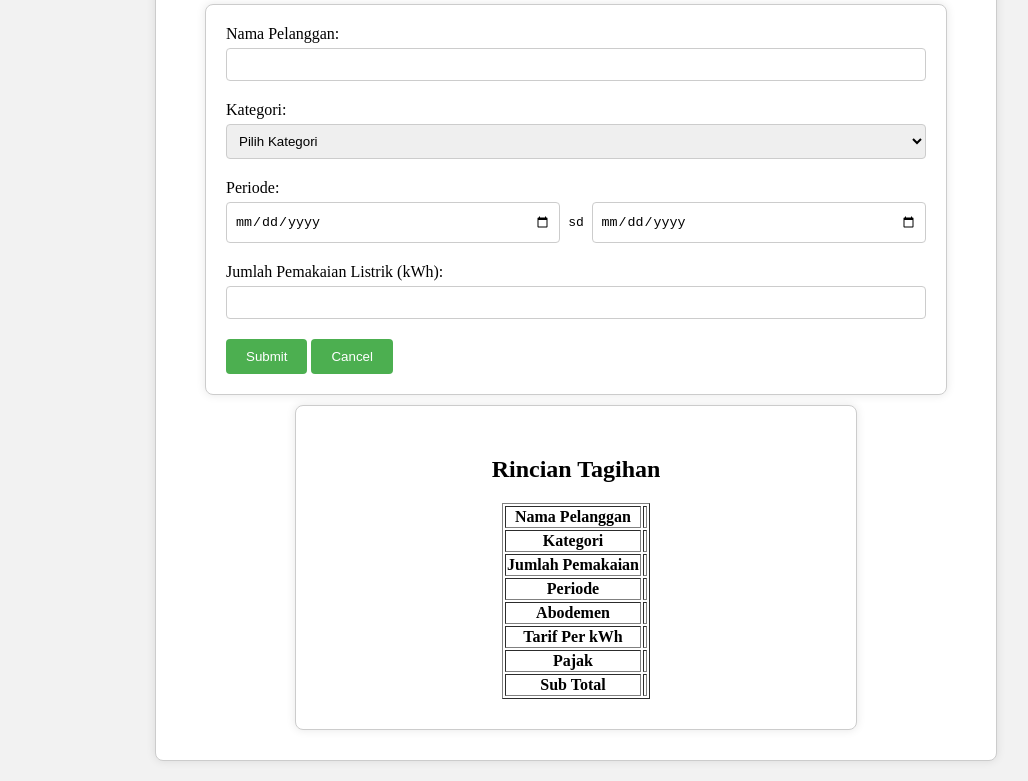
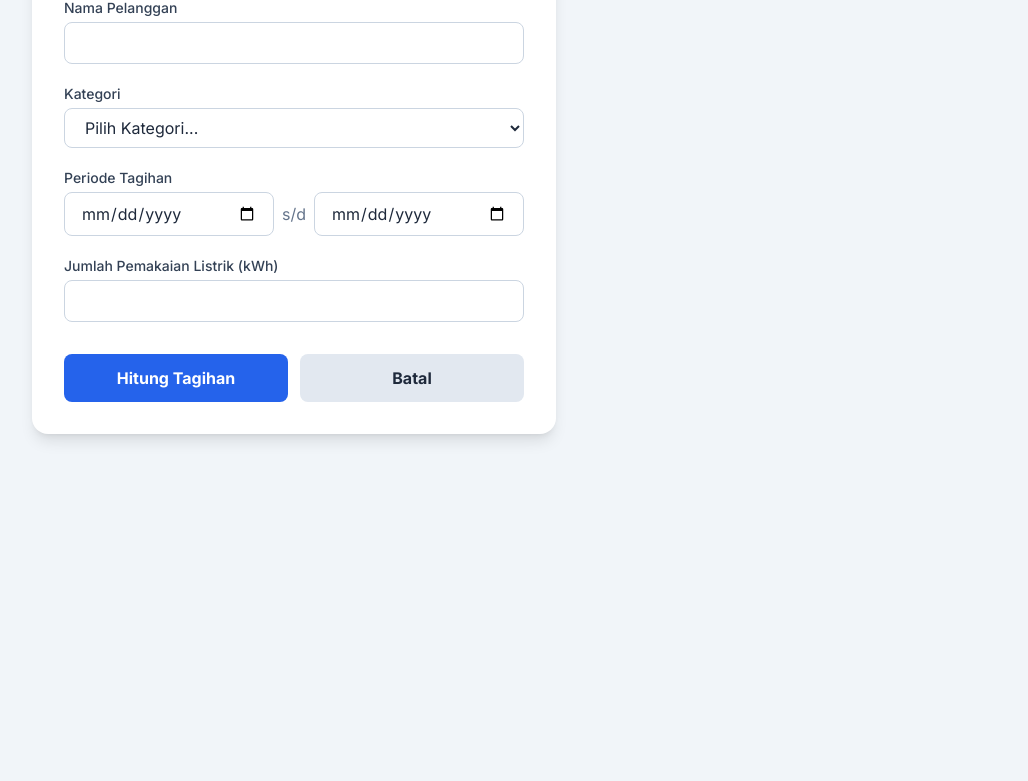
Before and after one commit to totiard/tagihan-listrik, a plain HTML site: page index.html in a window 1280 px wide. Shown: the part 214-995 px from the top of the page, without its empty margins (64-1092 px from the left). After the commit the page ends 800 px from the top, so only its background shows below. Drawn offline with nearby package versions, Linux system fonts and the light colour scheme.

Commit message:
Update index.html

```diff
--- a/index.html
+++ b/index.html
@@ -1,91 +1,148 @@
 <!DOCTYPE html>
-<html lang="en">
+<html lang="id">
 
 <head>
     <meta charset="UTF-8">
     <meta name="viewport" content="width=device-width, initial-scale=1.0">
-    <title>MENGHITUNG BIAYA TAGIHAN LISTRIK</title>
-    <link rel="icon" type="image/png" href="assets/logo small.png">
-    <link rel="stylesheet" href="style.css">
+    <title>Kalkulator Modern Tagihan Listrik</title>
 
+    <!-- Menggunakan Tailwind CSS untuk styling modern -->
+    <script src="https://cdn.tailwindcss.com"></script>
+
+    <!-- Menggunakan font Inter dari Google Fonts untuk tampilan yang lebih bersih -->
+    <link rel="preconnect" href="https://fonts.googleapis.com">
+    <link rel="preconnect" href="https://fonts.gstatic.com" crossorigin>
+    <link href="https://fonts.googleapis.com/css2?family=Inter:wght@400;500;600;700;800&display=swap" rel="stylesheet">
+
+    <style>
+        /* Menjadikan font Inter sebagai font default */
+        body {
+            font-family: 'Inter', sans-serif;
+        }
+    </style>
 </head>
 
-<body>
-    <div class="container">
-        <h2 align="center" class="logo-container"><img src="assets/logo pln.png" alt="Logo PLN" class="logo">
-            Menghitung Biaya <br> Tagihan Listrik <br> by Toti</h2>
+<body class="bg-slate-100 text-slate-800">
 
+    <div class="container mx-auto max-w-6xl p-4 sm:p-6 lg:p-8">
+
+        <!-- Header Aplikasi -->
+        <header class="text-center mb-10">
+            <div class="flex justify-center items-center gap-4">
+                <img src="https://upload.wikimedia.org/wikipedia/commons/thumb/9/97/Logo_PLN.svg/1200px-Logo_PLN.svg.png"
+                     alt="Logo PLN"
+                     class="w-14 h-auto"
+                     onerror="this.onerror=null;this.src='https://placehold.co/60x80/facc15/333?text=PLN';">
+                <div>
+                    <h1 class="text-2xl sm:text-3xl font-bold text-slate-900">Kalkulator Tagihan Listrik</h1>
+                    <p class="text-sm text-slate-500">Hitung estimasi tagihan listrik Anda dengan mudah.</p>
+                </div>
+            </div>
+        </header>
+
+        <!-- Konten Utama: Form dan Hasil -->
+        <main class="grid grid-cols-1 lg:grid-cols-2 gap-10">
+
+            <!-- Kolom Formulir Input -->
+            <div class="bg-white p-6 sm:p-8 rounded-2xl shadow-lg">
+                <h2 class="text-xl font-bold mb-6">Masukkan Data Pelanggan</h2>
                 <form id="formHitung">
-            <div class="form-group">
-                <label for="namaPelanggan">Nama Pelanggan:</label>
-                <input type="text" id="namaPelanggan" name="namaPelanggan" maxlength="50" required>
+                    <div class="space-y-5">
+                        <!-- Input Nama Pelanggan -->
+                        <div>
+                            <label for="namaPelanggan" class="block text-sm font-medium text-slate-700 mb-1">Nama Pelanggan</label>
+                            <input type="text" id="namaPelanggan" name="namaPelanggan" maxlength="50" required class="w-full px-4 py-2 border border-slate-300 rounded-lg focus:ring-2 focus:ring-blue-500 focus:border-blue-500 transition">
                         </div>
-            <div class="form-group">
-                <label for="jenis_kelamin">Kategori:</label>
-                <select id="kategori" name="kategori" required>
-                    <option value="">Pilih Kategori</option>
+
+                        <!-- Input Kategori Pelanggan -->
+                        <div>
+                            <label for="kategori" class="block text-sm font-medium text-slate-700 mb-1">Kategori</label>
+                            <select id="kategori" name="kategori" required class="w-full px-4 py-2 border border-slate-300 rounded-lg focus:ring-2 focus:ring-blue-500 focus:border-blue-500 transition bg-white">
+                                <option value="">Pilih Kategori...</option>
                                 <option value="sosial">Sosial (2200 VA)</option>
                                 <option value="rumahTangga">Rumah Tangga (1300 VA)</option>
                                 <option value="industri">Industri (6600 VA)</option>
                             </select>
                         </div>
-            <div class="form-group">
-                <label for="periode">Periode:</label>
-                <div class="periode-input">
-                    <input type="date" id="periodeAwal" name="periodeAwal" required>
-                    <pre> sd </pre>
-                    <input type="date" id="periodeAkhir" name="periodeAkhir" required>
+
+                        <!-- Input Periode -->
+                        <div>
+                            <label for="periodeAwal" class="block text-sm font-medium text-slate-700 mb-1">Periode Tagihan</label>
+                            <div class="flex items-center space-x-2">
+                                <input type="date" id="periodeAwal" name="periodeAwal" required class="w-full px-4 py-2 border border-slate-300 rounded-lg focus:ring-2 focus:ring-blue-500 focus:border-blue-500 transition">
+                                <span class="text-slate-500">s/d</span>
+                                <input type="date" id="periodeAkhir" name="periodeAkhir" required class="w-full px-4 py-2 border border-slate-300 rounded-lg focus:ring-2 focus:ring-blue-500 focus:border-blue-500 transition">
                             </div>
                         </div>
 
-            <div class="form-group">
-                <label for="jumlahPemakaian">Jumlah Pemakaian Listrik (kWh):</label>
-                <input type="number" id="jumlahPemakaian" name="jumlahPemakaian" min="1" required>
-            </div>
-            <button type="submit">Submit</button>
-            <button type="reset">Cancel</button>
-        </form>
-
-
-        <div id="rincianTagihan" class="container_table" align="center">
-            <h2>Rincian Tagihan</h2>
-            <table border="">
-                <tr>
-                    <th>Nama Pelanggan</th>
-                    <td id="namaPelangganCell"></td>
-                </tr>
-                <tr>
-                    <th>Kategori</th>
-                    <td id="kategoriCell"></td>
-                </tr>
-                <tr>
-                    <th>Jumlah Pemakaian</th>
-                    <td id="jumlahPemakaianCell"></td>
-                </tr>
-                <tr>
-                    <th>Periode</th>
-                    <td id="periodeCell"></td>
-                </tr>
-                <tr>
-                    <th>Abodemen</th>
-                    <td id="abodemenCell"></td>
-                </tr>
-                <tr>
-                    <th>Tarif Per kWh</th>
-                    <td id="tarifPerKwhCell"></td>
-                </tr>
-                <tr>
-                    <th>Pajak</th>
-                    <td id="pajakCell"></td>
-                </tr>
-                <tr>
-                    <th>Sub Total</th>
-                    <td id="subTotalCell"></td>
-                </tr>
-            </table>
+                        <!-- Input Jumlah Pemakaian -->
+                        <div>
+                            <label for="jumlahPemakaian" class="block text-sm font-medium text-slate-700 mb-1">Jumlah Pemakaian Listrik (kWh)</label>
+                            <input type="number" id="jumlahPemakaian" name="jumlahPemakaian" min="1" required class="w-full px-4 py-2 border border-slate-300 rounded-lg focus:ring-2 focus:ring-blue-500 focus:border-blue-500 transition">
                         </div>
                     </div>
+
+                    <!-- Tombol Aksi -->
+                    <div class="flex flex-col sm:flex-row gap-3 mt-8">
+                        <button type="submit" class="w-full bg-blue-600 text-white font-bold py-3 px-4 rounded-lg hover:bg-blue-700 focus:outline-none focus:ring-2 focus:ring-offset-2 focus:ring-blue-500 transition duration-300">
+                            Hitung Tagihan
+                        </button>
+                        <button type="reset" id="resetButton" class="w-full bg-slate-200 text-slate-800 font-bold py-3 px-4 rounded-lg hover:bg-slate-300 focus:outline-none focus:ring-2 focus:ring-offset-2 focus:ring-slate-400 transition duration-300">
+                            Batal
+                        </button>
+                    </div>
+                </form>
+            </div>
+
+            <!-- Kolom Rincian Tagihan (Awalnya Tersembunyi) -->
+            <div id="rincianTagihan" class="bg-white p-6 sm:p-8 rounded-2xl shadow-lg hidden">
+                <h2 class="text-xl font-bold mb-4 pb-4 border-b border-slate-200">Rincian Tagihan</h2>
+                <div class="space-y-3 text-sm">
+                    <!-- Detail Tagihan akan ditampilkan di sini -->
+                    <div class="flex justify-between items-center">
+                        <span class="text-slate-600">Nama Pelanggan</span>
+                        <span id="namaPelangganCell" class="font-semibold text-right"></span>
+                    </div>
+                    <div class="flex justify-between items-center">
+                        <span class="text-slate-600">Kategori</span>
+                        <span id="kategoriCell" class="font-semibold text-right"></span>
+                    </div>
+                    <div class="flex justify-between items-center">
+                        <span class="text-slate-600">Periode</span>
+                        <span id="periodeCell" class="font-semibold text-right"></span>
+                    </div>
+                    <div class="flex justify-between items-center">
+                        <span class="text-slate-600">Jumlah Pemakaian</span>
+                        <span id="jumlahPemakaianCell" class="font-semibold text-right"></span>
+                    </div>
+
+                    <hr class="my-4 border-dashed">
+
+                    <div class="flex justify-between items-center">
+                        <span class="text-slate-600">Tarif per kWh</span>
+                        <span id="tarifPerKwhCell" class="font-semibold text-right"></span>
+                    </div>
+                    <div class="flex justify-between items-center">
+                        <span class="text-slate-600">Biaya Abodemen</span>
+                        <span id="abodemenCell" class="font-semibold text-right"></span>
+                    </div>
+                    <div class="flex justify-between items-center">
+                        <span class="text-slate-600">Pajak</span>
+                        <span id="pajakCell" class="font-semibold text-right"></span>
+                    </div>
+
+                    <!-- Total Tagihan -->
+                    <div class="mt-6 pt-4 border-t-2 border-slate-300">
+                        <div class="flex justify-between items-center">
+                            <span class="text-base font-bold">Total Tagihan</span>
+                            <span id="subTotalCell" class="text-xl lg:text-2xl font-extrabold text-blue-600"></span>
+                        </div>
+                    </div>
+                </div>
+            </div>
+        </main>
+    </div>
+
     <script src="script.js"></script>
 </body>
-
 </html>
```
Lines whose indentation alone changed are shown as unchanged.
